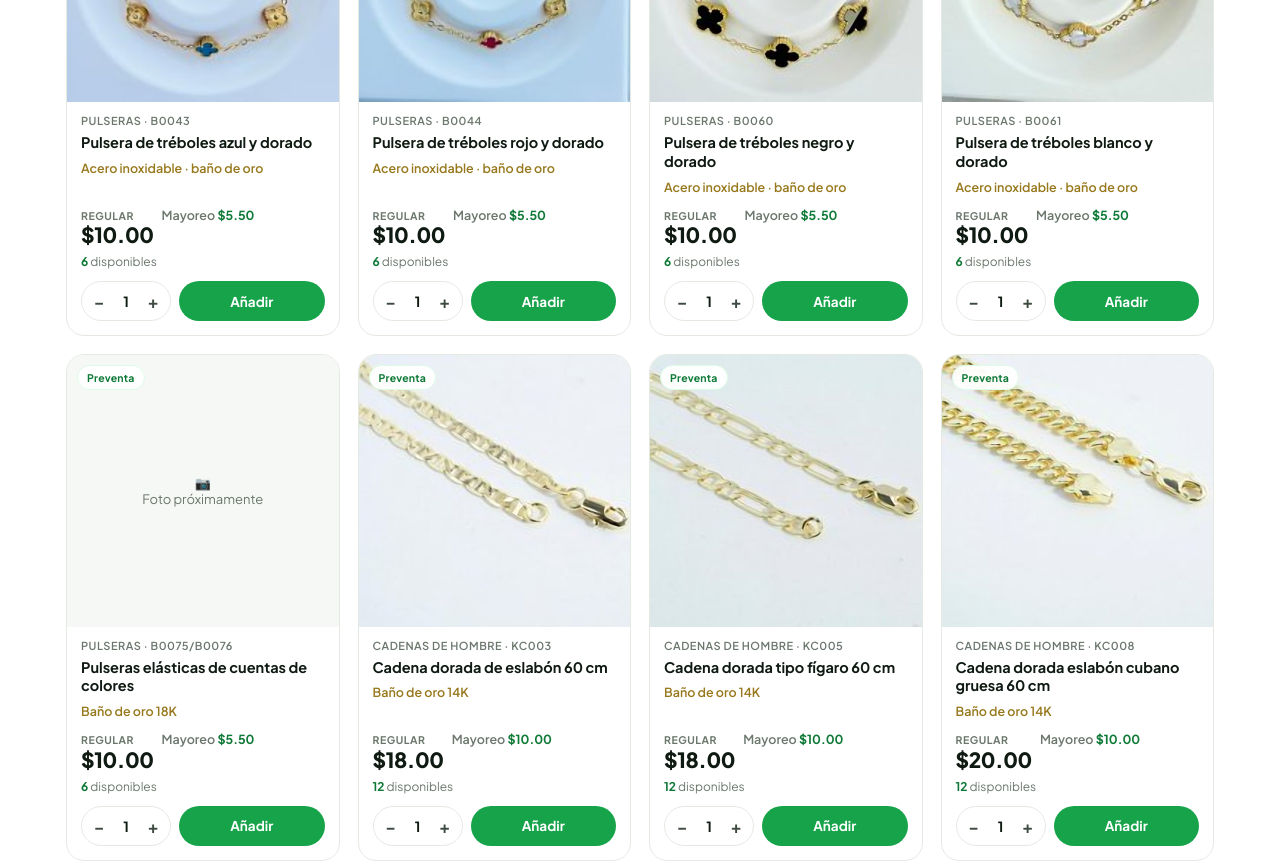
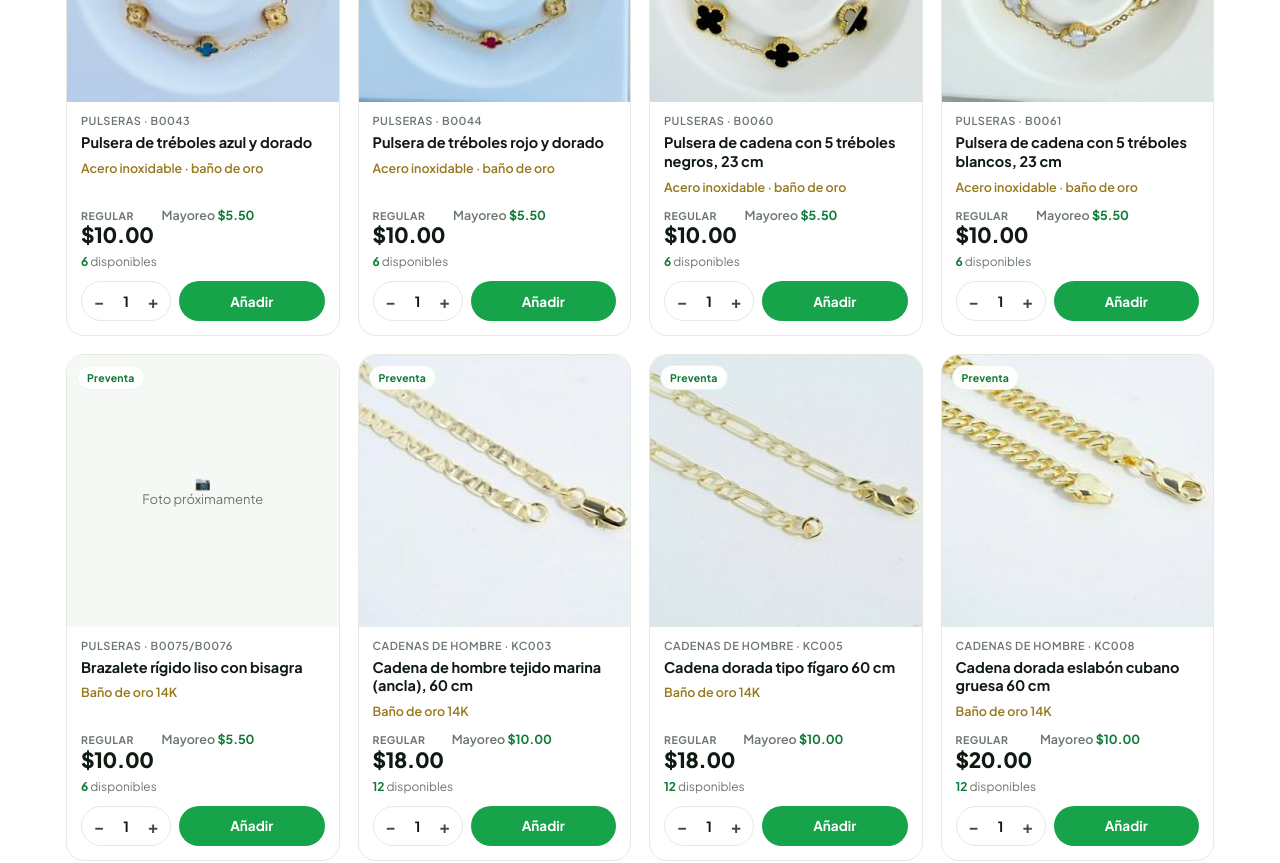
Before and after one commit to Alex-bit86/massiimport-web, a plain HTML site: page index.html in a window 1280 px wide. Shown: the part 1140-2003 px from the top of the page. Drawn offline with Linux system fonts and the light colour scheme.

Commit message:
Corregir nombres de productos según guía NOAM 20-nov

```diff
--- a/index.html
+++ b/index.html
@@ -358,7 +358,7 @@ const PRODUCTOS = [
  },
  {
   "sku": "B0060",
-  "nombre": "Pulsera de tréboles negro y dorado",
+  "nombre": "Pulsera de cadena con 5 tréboles negros, 23 cm",
   "categoria": "Pulseras",
   "precio_mayor": 5.5,
   "precio_detal": 10.0,
@@ -368,7 +368,7 @@ const PRODUCTOS = [
  },
  {
   "sku": "B0061",
-  "nombre": "Pulsera de tréboles blanco y dorado",
+  "nombre": "Pulsera de cadena con 5 tréboles blancos, 23 cm",
   "categoria": "Pulseras",
   "precio_mayor": 5.5,
   "precio_detal": 10.0,
@@ -378,17 +378,17 @@ const PRODUCTOS = [
  },
  {
   "sku": "B0075/B0076",
-  "nombre": "Pulseras elásticas de cuentas de colores",
+  "nombre": "Brazalete rígido liso con bisagra",
   "categoria": "Pulseras",
   "precio_mayor": 5.5,
   "precio_detal": 10.0,
   "unidades": 6,
-  "detalle": "Baño de oro 18K",
+  "detalle": "Baño de oro 14K",
   "foto": ""
  },
  {
   "sku": "KC003",
-  "nombre": "Cadena dorada de eslabón 60 cm",
+  "nombre": "Cadena de hombre tejido marina (ancla), 60 cm",
   "categoria": "Cadenas de hombre",
   "precio_mayor": 10.0,
   "precio_detal": 18.0,
@@ -468,7 +468,7 @@ const PRODUCTOS = [
  },
  {
   "sku": "NS027",
-  "nombre": "Set aretes + collar + brazalete + anillo, oro champán, dijes de corazón rojo",
+  "nombre": "Set de niña 4 piezas, corazón rojo esmaltado, oro champán",
   "categoria": "Sets de niña",
   "precio_mayor": 10.0,
   "precio_detal": 20.0,
@@ -528,7 +528,7 @@ const PRODUCTOS = [
  },
  {
   "sku": "NS101",
-  "nombre": "Aretes, collar y anillo con circones cuadrados blancos",
+  "nombre": "Set collar, anillo y aretes, circones cuadrados con halo",
   "categoria": "Sets collar + zarcillos",
   "precio_mayor": 10.0,
   "precio_detal": 18.0,
@@ -538,22 +538,22 @@ const PRODUCTOS = [
  },
  {
   "sku": "NS253",
-  "nombre": "Brazalete y anillo dorados con esferas",
+  "nombre": "Set brazalete abierto con esferas y anillo con esferas",
   "categoria": "Sets collar + zarcillos",
   "precio_mayor": 10.0,
   "precio_detal": 20.0,
   "unidades": 6,
-  "detalle": "Baño de oro 18K",
+  "detalle": "Baño de oro 14K",
   "foto": "img/NS253.jpg"
  },
  {
   "sku": "NS255",
-  "nombre": "Brazalete ancho y anillo dorados",
+  "nombre": "Set brazalete ancho multibanda y anillo a juego",
   "categoria": "Sets collar + zarcillos",
   "precio_mayor": 10.0,
   "precio_detal": 20.0,
   "unidades": 6,
-  "detalle": "Baño de oro 18K",
+  "detalle": "Baño de oro 14K",
   "foto": "img/NS255.jpg"
  },
  {
```
